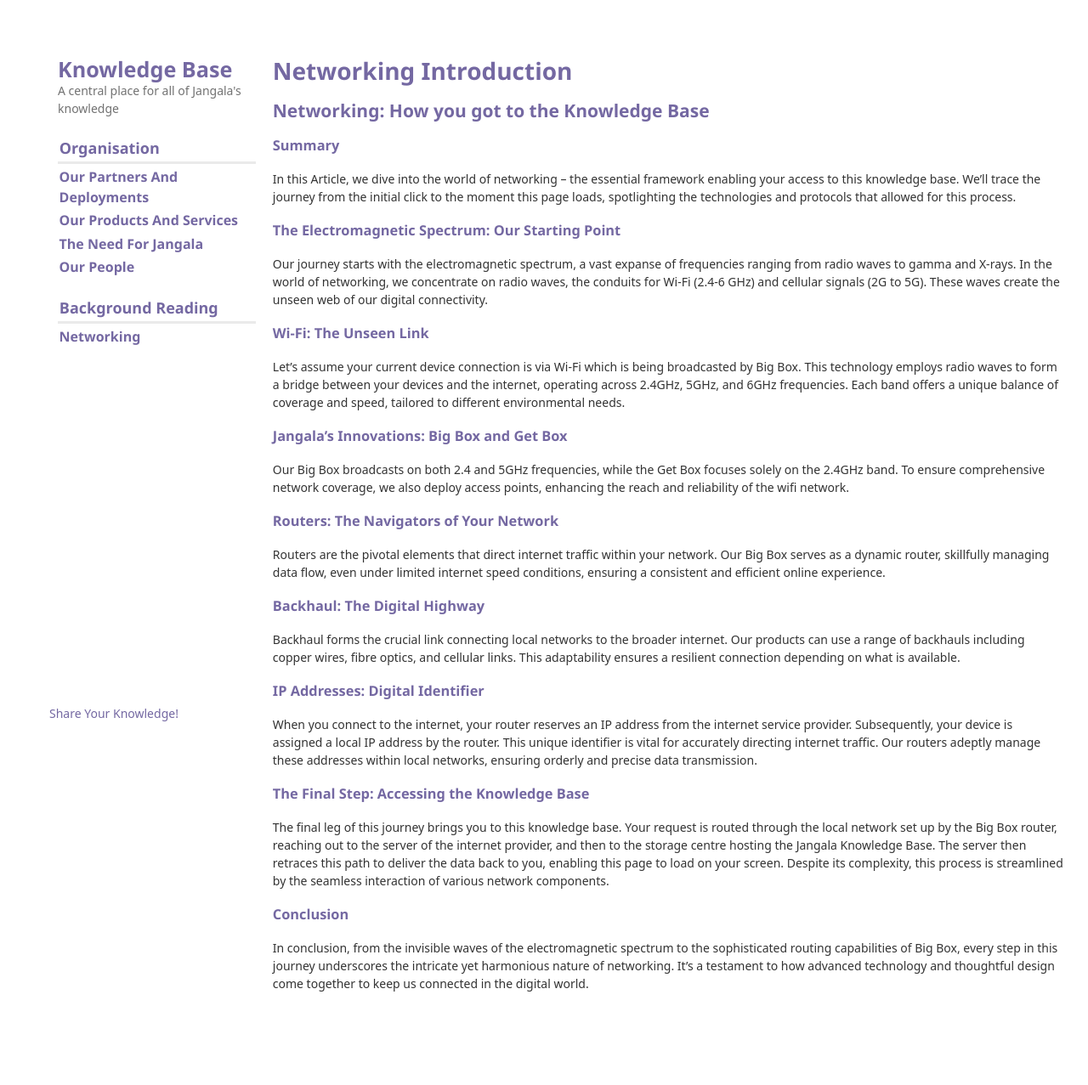
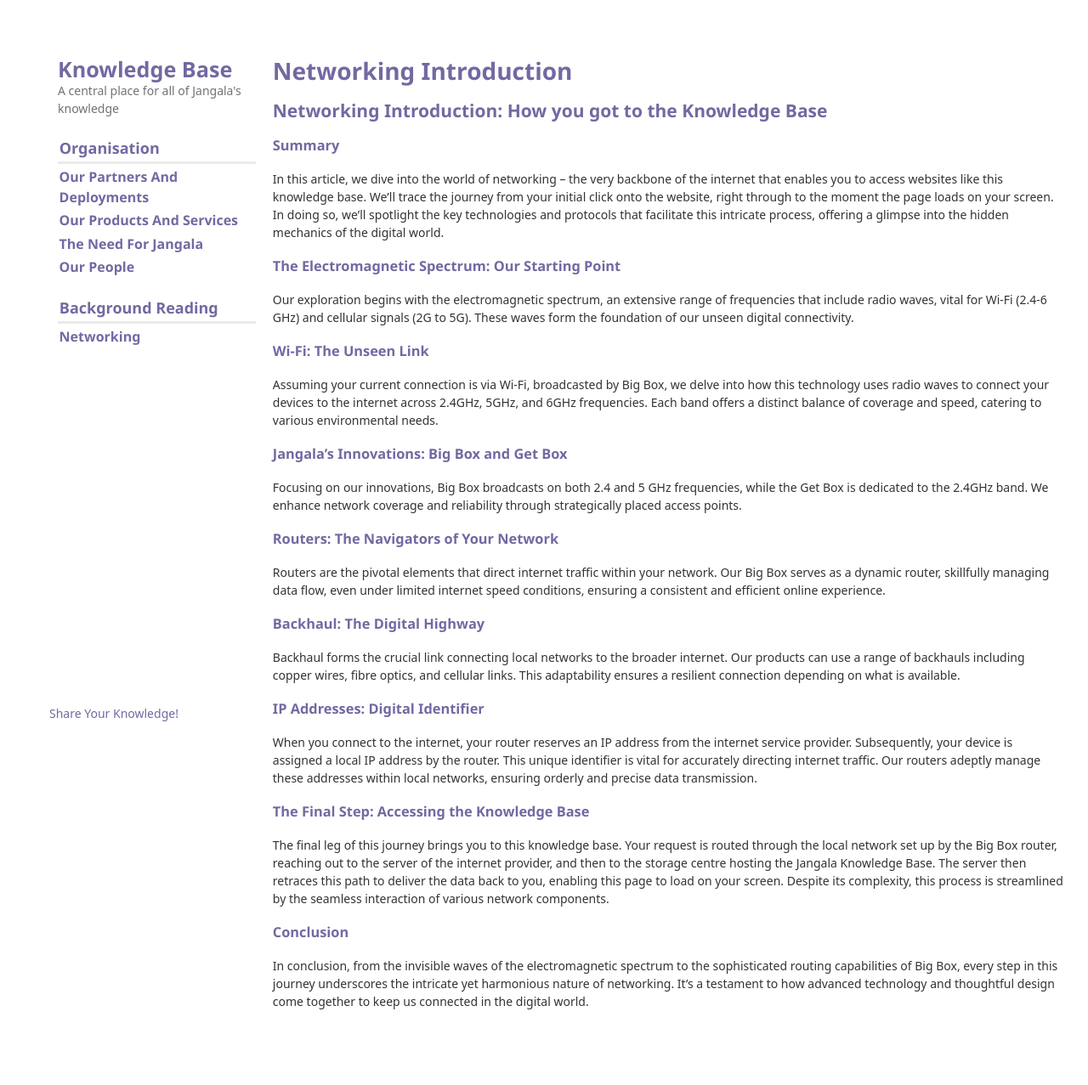
Before and after one commit to jangala-dev/jangala-dev.github.io, a Jekyll site: the page built from docs/_posts/background_reading/networking/2023-12-20-introduction.md, in a window 1280 px wide. Shown: the whole page at 85% size. Built offline with Jekyll 4.4.1, drawn with Linux system fonts in a browser that asks for light colours; some web fonts are replaced; before the commit the page ends 1256 px from its top, so only the background shows below that.

Commit message:
Network introduction changes

```diff
--- a/docs/_posts/background_reading/networking/2023-12-20-introduction.md
+++ b/docs/_posts/background_reading/networking/2023-12-20-introduction.md
@@ -3,18 +3,19 @@
 title: Networking Introduction
 category: background_reading/networking
 ---
-## Networking: How you got to the Knowledge Base
+## Networking Introduction: How you got to the Knowledge Base
+
 ### Summary
-In this Article, we dive into the world of networking – the essential framework enabling your access to this knowledge base. We'll trace the journey from the initial click to the moment this page loads, spotlighting the  technologies and protocols that allowed for this process.
+In this article, we dive into the world of networking – the very backbone of the internet that enables you to access websites like this knowledge base. We'll trace the journey from your initial click onto the website, right through to the moment the page loads on your screen. In doing so, we'll spotlight the key technologies and protocols that facilitate this intricate process, offering a glimpse into the hidden mechanics of the digital world.
 
 ### The Electromagnetic Spectrum: Our Starting Point
-Our journey starts with the electromagnetic spectrum, a vast expanse of frequencies ranging from radio waves to gamma and X-rays. In the world of networking, we concentrate on radio waves, the conduits for Wi-Fi (2.4-6 GHz) and cellular signals (2G to 5G). These waves create the unseen web of our digital connectivity.
+Our exploration begins with the electromagnetic spectrum, an extensive range of frequencies that include radio waves, vital for Wi-Fi (2.4-6 GHz) and cellular signals (2G to 5G). These waves form the foundation of our unseen digital connectivity.
 
 ### Wi-Fi: The Unseen Link
-Let's assume your current device connection is via Wi-Fi which is being broadcasted by Big Box. This technology employs radio waves to form a bridge between your devices and the internet, operating across 2.4GHz, 5GHz, and 6GHz frequencies. Each band offers a unique balance of coverage and speed, tailored to different environmental needs.
+Assuming your current connection is via Wi-Fi, broadcasted by Big Box, we delve into how this technology uses radio waves to connect your devices to the internet across 2.4GHz, 5GHz, and 6GHz frequencies. Each band offers a distinct balance of coverage and speed, catering to various environmental needs.
 
 ### Jangala's Innovations: Big Box and Get Box
-Our Big Box broadcasts on both 2.4 and 5GHz frequencies, while the Get Box focuses solely on the 2.4GHz band. To ensure comprehensive network coverage, we also deploy access points, enhancing the reach and reliability of the wifi network.
+Focusing on our innovations, Big Box broadcasts on both 2.4 and 5 GHz frequencies, while the Get Box is dedicated to the 2.4GHz band. We enhance network coverage and reliability through strategically placed access points.
 
 ### Routers: The Navigators of Your Network
 Routers are the pivotal elements that direct internet traffic within your network. Our Big Box serves as a dynamic router, skillfully managing data flow, even under limited internet speed conditions, ensuring a consistent and efficient online experience.
```
